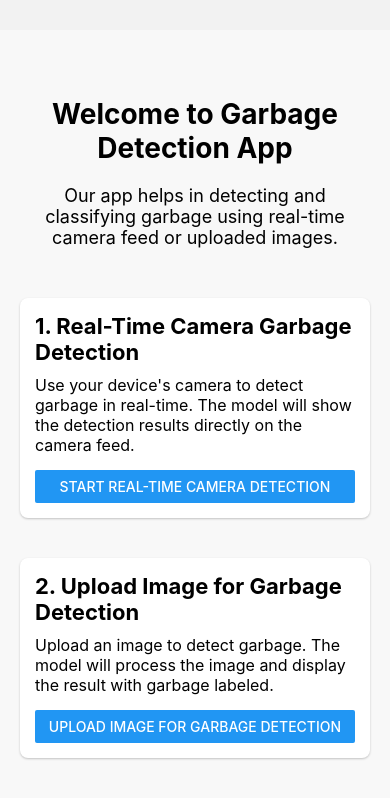
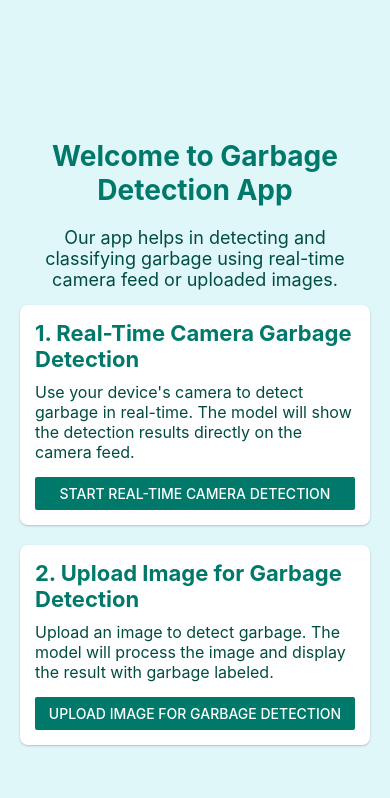
Before and after one commit to VenujaVP/Garbage-Detection-YOLOv8-ReactNative-App, a React Native app: screen /Home in a window 390 px wide. Shown: the top 798 px of the page. Built offline with nearby package versions, Linux system fonts and the light colour scheme.

Commit message:
Home pAGE css UPDATE

```diff
--- a/pages/Home.js
+++ b/pages/Home.js
@@ -27,6 +27,7 @@ const Home = () => {
             <Button
               title="Start Real-Time Camera Detection"
               onPress={() => navigation.navigate('RealTimeCamera')}
+              color="#00796B"
             />
           </View>
 
@@ -39,6 +40,7 @@ const Home = () => {
             <Button
               title="Upload Image for Garbage Detection"
               onPress={() => navigation.navigate('UploadImage')}
+              color="#00796B"
             />
           </View>
         </View>
@@ -50,8 +52,8 @@ const Home = () => {
 const styles = StyleSheet.create({
   container: {
     flex: 1,
-    backgroundColor: '#f8f8f8',
-    marginTop: 30,
+    backgroundColor: '#E0F7FA', // Light blue background
+    paddingTop: 50,
   },
   scrollContainer: {
     flexGrow: 1,
@@ -67,16 +69,18 @@ const styles = StyleSheet.create({
     fontWeight: 'bold',
     marginBottom: 20,
     textAlign: 'center',
+    color: '#00796B', // Dark teal color
   },
   introText: {
     fontSize: 18,
     textAlign: 'center',
-    marginBottom: 30,
-    paddingHorizontal: 20,
+    marginBottom: 5,
+    paddingHorizontal: 5,
+    color: '#004D40', // Darker teal color
   },
   sectionContainer: {
     width: '100%',
-    marginVertical: 20,
+    marginVertical: 10,
     backgroundColor: '#ffffff',
     borderRadius: 8,
     padding: 15,
@@ -90,10 +94,12 @@ const styles = StyleSheet.create({
     fontSize: 22,
     fontWeight: 'bold',
     marginBottom: 10,
+    color: '#00796B', // Dark teal color
   },
   sectionDescription: {
     fontSize: 16,
     marginBottom: 15,
+    color: '#004D40', // Darker teal color
   },
 });
 
```
